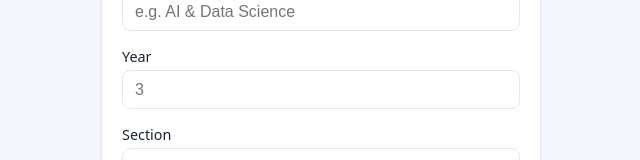
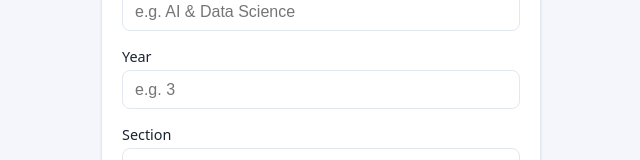
Before and after one commit to xebeczz/smart-attendance, a React (Vite) app in the folder frontend/: page /register in a window 1280 px wide. Shown: the part 399-559 px from the top of the page, without its empty margins (319-959 px from the left). Built offline with nearby package versions, Linux system fonts and the light colour scheme.

Commit message:
Fix all 13 UI issues from live review: status-coloured charts with 75% target line, wider layout, visible log-out, prediction spinner, friendly features and model table, neutral empty state, subject add/edit/delete, drag-drop upload with sample CSV, register year validation

```diff
--- a/frontend/src/pages/Register.jsx
+++ b/frontend/src/pages/Register.jsx
@@ -20,24 +20,27 @@ export default function Register() {
   const submit = async (e) => {
     e.preventDefault()
     setError('')
-    setFieldErrors({})
-    // Year must be a plain number (1–6); "3rd Year" is not accepted.
-    const year = Number(form.year)
-    if (!form.year || !Number.isInteger(year) || year < 1 || year > 6) {
-      setFieldErrors({ year: 'Enter your year as a number from 1 to 6, e.g. 3.' })
+    // Year must be a whole number 1-6 (the server rejects anything else,
+    // e.g. "3rd Year"). Catch it here with a clear message under the field
+    // instead of failing with a cryptic server error.
+    const yearNum = Number(form.year)
+    if (!form.year || !Number.isInteger(yearNum) || yearNum < 1 || yearNum > 6) {
+      setFieldErrors({ year: 'Enter your year as a number from 1 to 6 (e.g. 3).' })
       return
     }
+    setFieldErrors({})
     setLoading(true)
     try {
-      const data = await api.post('/auth/register', { ...form, year })
+      const data = await api.post('/auth/register', { ...form, year: yearNum })
       setToken(data.access_token)
       navigate('/dashboard')
     } catch (err) {
-      // A server validation error mentioning "year" means the same problem.
-      if ((err.message || '').includes('year')) {
-        setFieldErrors({ year: 'Enter your year as a number from 1 to 6, e.g. 3.' })
+      const msg = err.message || ''
+      // Surface a server-side year validation error under the field too.
+      if (/year/i.test(msg)) {
+        setFieldErrors({ year: 'Enter your year as a number from 1 to 6 (e.g. 3).' })
       } else {
-        setError(err.message)
+        setError(msg)
       }
     } finally {
       setLoading(false)
@@ -59,7 +62,17 @@ export default function Register() {
           <label htmlFor="department">Department</label>
           <input id="department" value={form.department} onChange={set('department')} placeholder="e.g. AI & Data Science" required />
           <label htmlFor="year">Year</label>
-          <input id="year" type="number" min="1" max="6" value={form.year} onChange={set('year')} placeholder="3" required />
+          <input
+            id="year"
+            type="number"
+            min="1"
+            max="6"
+            step="1"
+            value={form.year}
+            onChange={set('year')}
+            placeholder="e.g. 3"
+            required
+          />
           {fieldErrors.year && <div className="field-error">{fieldErrors.year}</div>}
           <label htmlFor="section">Section</label>
           <input id="section" value={form.section} onChange={set('section')} placeholder="e.g. A" required />
```
